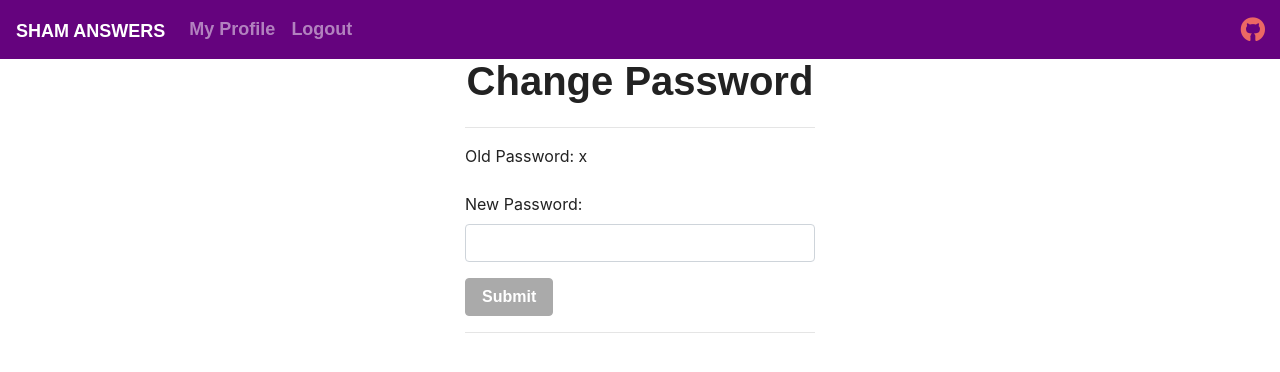
After one commit to mxj316/ShamAnswers, a Python web app: template templates/updatepassword.html in a window 1280 px wide. The commit adds this page. Shown: the top 372 px of the page. Run offline with Jinja, Linux system fonts and the light colour scheme; the template is opened without the code that fills it: most values are stand-ins (such as "Sample title", 1, 10 or a date in 2020); some libraries are stand-ins or nearby versions; some web fonts are replaced.

Commit message:
Update #10: Seperated updateaccount.html into three distinct pages

```diff
--- /dev/null
+++ b/templates/updatepassword.html
@@ -0,0 +1,76 @@
+<!DOCTYPE html>
+<html>
+    <head>
+        <title>Update Password</title>
+        <meta charset="utf-8">
+        <meta name='viewport' content='width=device-width, initial-scale=1'>
+        <script src="https://code.jquery.com/jquery-3.2.1.slim.min.js" ></script>
+        <script src="https://cdnjs.cloudflare.com/ajax/libs/popper.js/1.12.9/umd/popper.min.js" ></script>
+        <script src="https://maxcdn.bootstrapcdn.com/bootstrap/4.0.0/js/bootstrap.min.js"></script>
+        <link href="https://bootswatch.com/4/journal/bootstrap.min.css" rel="stylesheet" />
+        <link rel="stylesheet" type="text/css" href="style.css">
+        <link rel='stylesheet' href='https://use.fontawesome.com/releases/v5.7.0/css/all.css' integrity='sha384-lZN37f5QGtY3VHgisS14W3ExzMWZxybE1SJSEsQp9S+oqd12jhcu+A56Ebc1zFSJ' crossorigin='anonymous'>
+
+    </head>
+    <body>
+
+            <!-- Creates the navigation bar, and references to respective pages-->
+            <nav class="navbar navbar-expand-lg navbar-dark" style="background-color: #65037E;">
+                <a class="navbar-brand" href="main">Sham Answers</a>
+                <button class="navbar-toggler" type="button" data-toggle="collapse" data-target="#navbarColor01" aria-controls="navbarColor01" aria-expanded="false" aria-label="Toggle navigation">
+                    <span class="navbar-toggler-icon"></span>
+                </button>
+
+                <div class="collapse navbar-collapse" id="navbarColor01">
+                    <ul class="navbar-nav mr-auto">
+                        <li class="nav-item">
+                            <a class="nav-link" href="profile">My Profile</a>
+                        </li>
+                        {% if authorized %}
+                            <li class="nav-item">
+                                <a class="nav-link" href="admin">Admin</a>
+                            </li>
+                        {% endif %}
+                        <li class="nav-item">
+                            <a class="nav-link" href="logout">Logout</a>
+                        </li>
+                    </ul>
+                </div>
+
+                    <a style='font-size:24px' class='fab' href="https://github.com/mxj316/ShamAnswers">&#xf09b;</a>
+            </nav>
+
+
+            <div  class="container">
+
+                <h1 align="center">Change Password</h1>
+                <div class="row">
+
+                    <div class="col col-md-4">
+                    </div>
+
+                    <div class="col col-md-4">
+                        <hr>
+                        <form action="" method="get">
+                            <fieldset>
+                                <div class="form-group">
+                                    <label >Old Password: {{ profile.password }}</label>
+                                </div>
+                            </fieldset>
+                        </form>
+                        <form action="" method="post">
+                            <fieldset>
+                                <div class="form-group">
+                                    <label >New Password:</label>
+                                    <input name="new-password" type="password" class="form-control"/>
+                                </div>
+                            </fieldset>
+                            <input name="change-password-btn" type="submit" value="Submit" class="btn btn-secondary"/><hr/>
+                        </form>
+                    </div>
+                    <div class="col col-md-4">
+                    </div>
+                </div>
+            </div>
+    </body>
+</html>
```
Also changed, not shown: templates/updateemail.html (added, +76 -0 lines), templates/updateusername.html (renamed from templates/updateaccount.html, +6 -6 lines), 1 other file.
